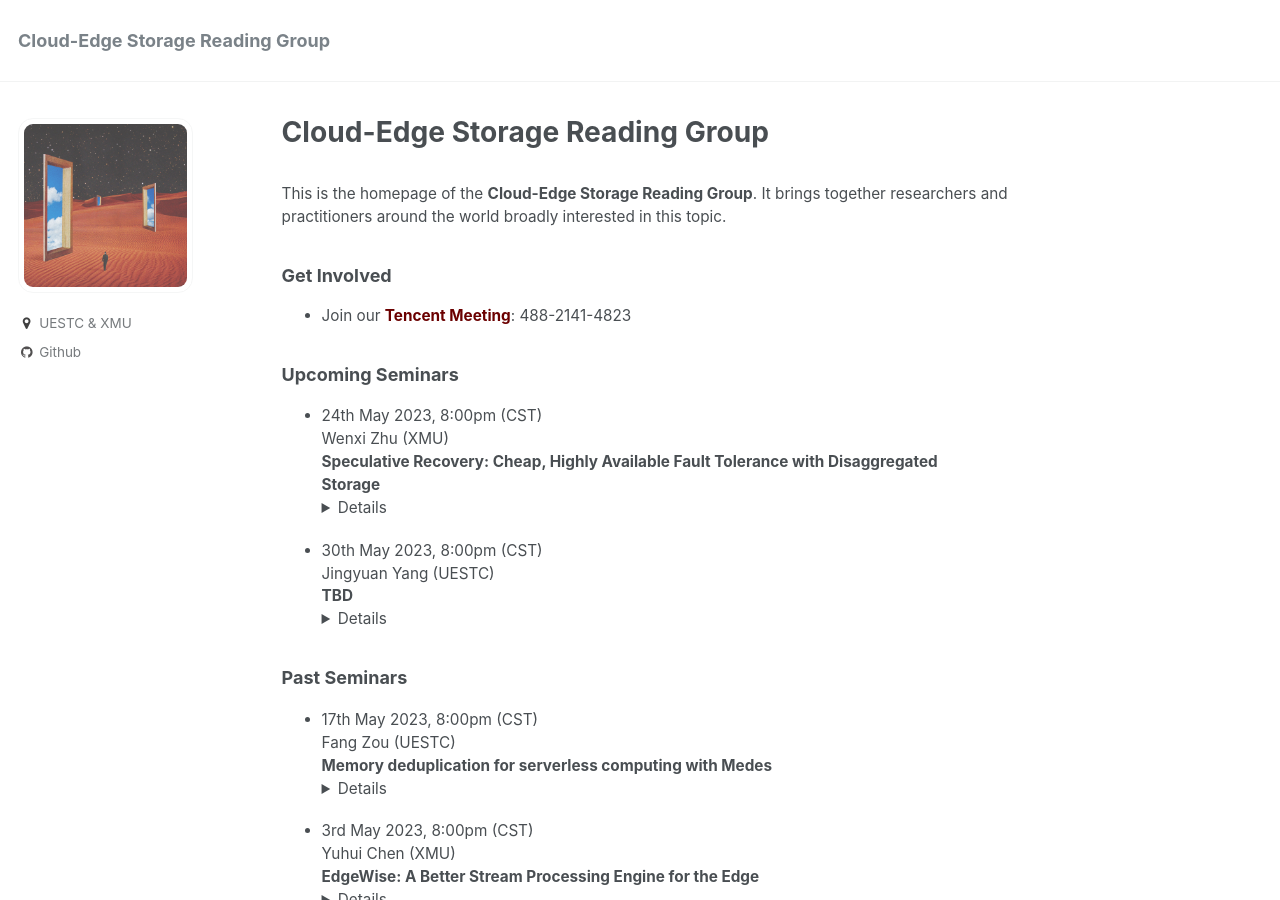
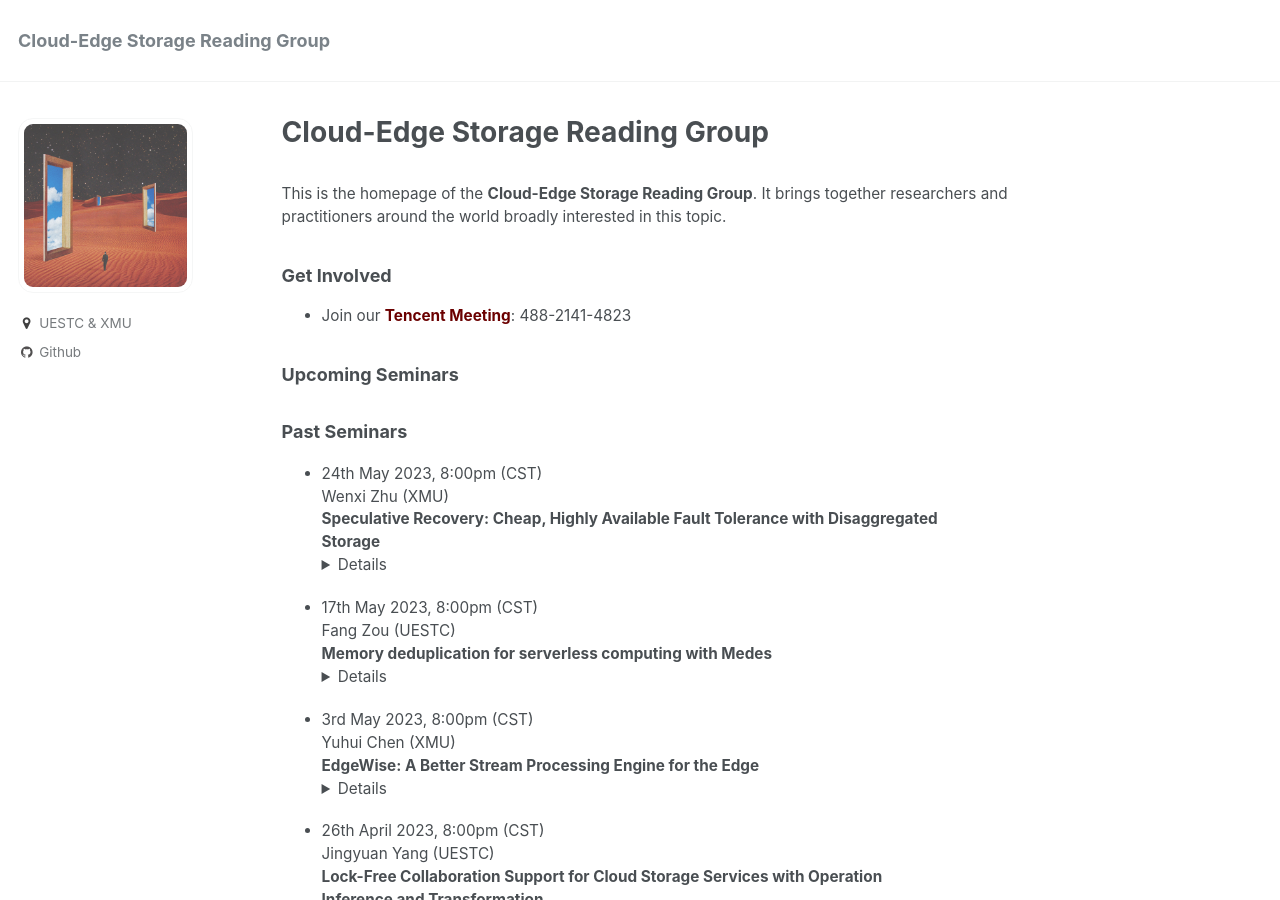
Before and after one commit to J-StrawHat/Cloud-Edge-Storage-reading-group, a Jekyll site: the page built from _pages/about.md, in a window 1280 px wide and 900 px high. Built offline with Jekyll 4.4.1, drawn with Linux system fonts in a browser that asks for light colours.

Commit message:
上传第8次研讨slides

```diff
--- a/_pages/about.md
+++ b/_pages/about.md
@@ -13,21 +13,16 @@
 
 ### Upcoming Seminars
 
+
+### Past Seminars
+
 <span src="" style="float:right;width:100px;height:100px;margin-top:00px">
 - 24th May 2023, 8:00pm (CST)
 Wenxi Zhu (XMU) <br>
 **Speculative Recovery: Cheap, Highly Available Fault Tolerance with Disaggregated Storage**  <details>**Conference:**  ATC ’22<br>
 **Abstract:** The ubiquity of disaggregated storage in cloud computing has led to a nascent technique for fault tolerance: instead of utilizing application-level replication, newly-launched backup instances recover application state from disaggregated storage (REDS) after a primary's failure. Attractively, REDS provides fault tolerance at a much lower cost than traditional replication schemes, wherein at least two instances are running. Failover in REDS is slow, however, because it sequentially first detects primary failure and only then starts recovery on a backup.<br>We propose speculative recovery to accelerate failover and thus increase the availability of applications using REDS. Instead of proceeding with failover sequentially, speculative recovery safely and efficiently parallelizes detecting primary failure and running recovery on a backup, by employing our new super and collapse primitives for disaggregated storage. Our implementation and evaluation of speculative recovery demonstrate that it considerably reduces failover time.<br>
-**Link:** [https://www.usenix.org/conference/atc22/presentation/li-nanqinqin](https://www.usenix.org/conference/atc22/presentation/li-nanqinqin) </details>
-
-<span src="" style="float:right;width:100px;height:100px;margin-top:00px">
-- 30th May 2023, 8:00pm (CST)
-Jingyuan Yang (UESTC) <br>
-**TBD**  <details>**Conference:**  <br>
-**Abstract:** <br>
-**Link:** []() </details>
-
-### Past Seminars
+**Link:** [https://www.usenix.org/conference/atc22/presentation/li-nanqinqin](https://www.usenix.org/conference/atc22/presentation/li-nanqinqin)  <br>
+**Presentation Slides:** [pdf](../files/SpecREDS.pdf)</details>
 
 <span src="" style="float:right;width:100px;height:100px;margin-top:00px">
 - 17th May 2023, 8:00pm (CST)
```
Also changed, not shown: 2 other files.
